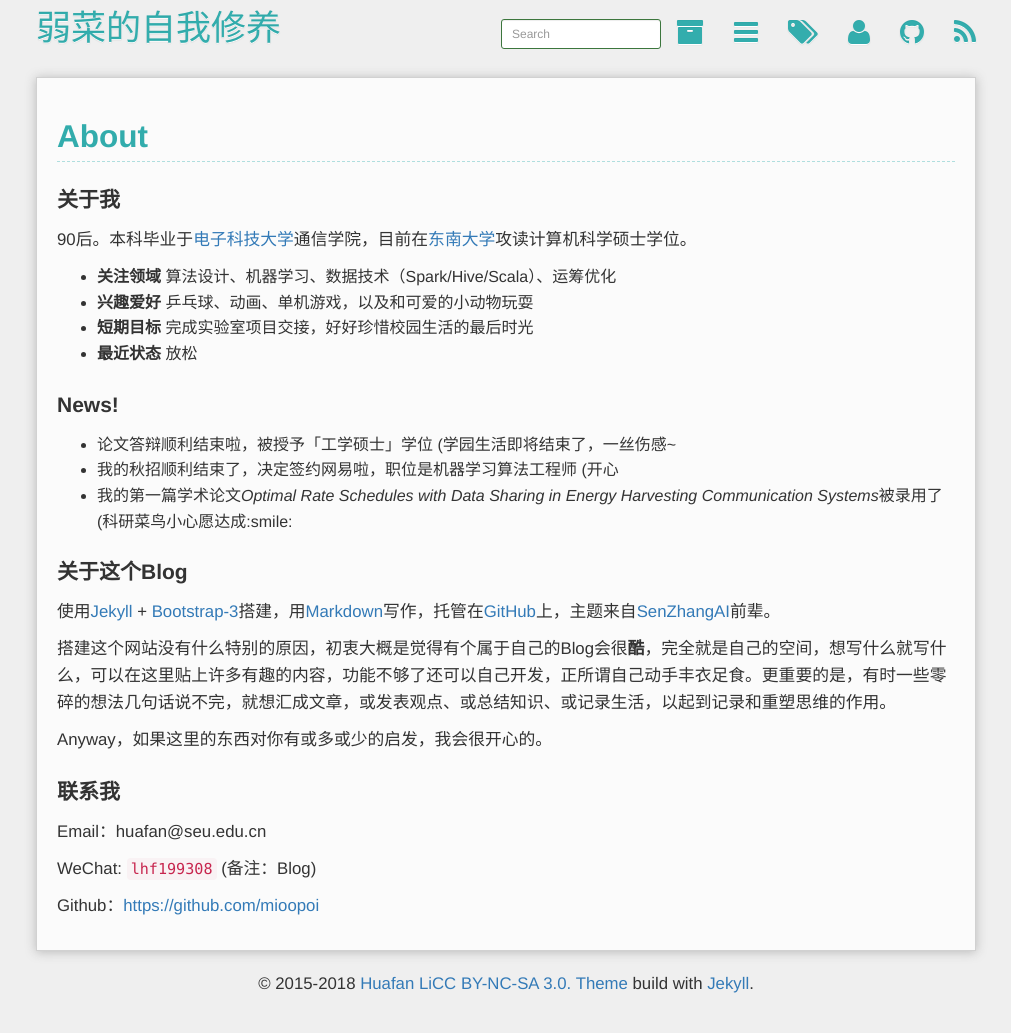
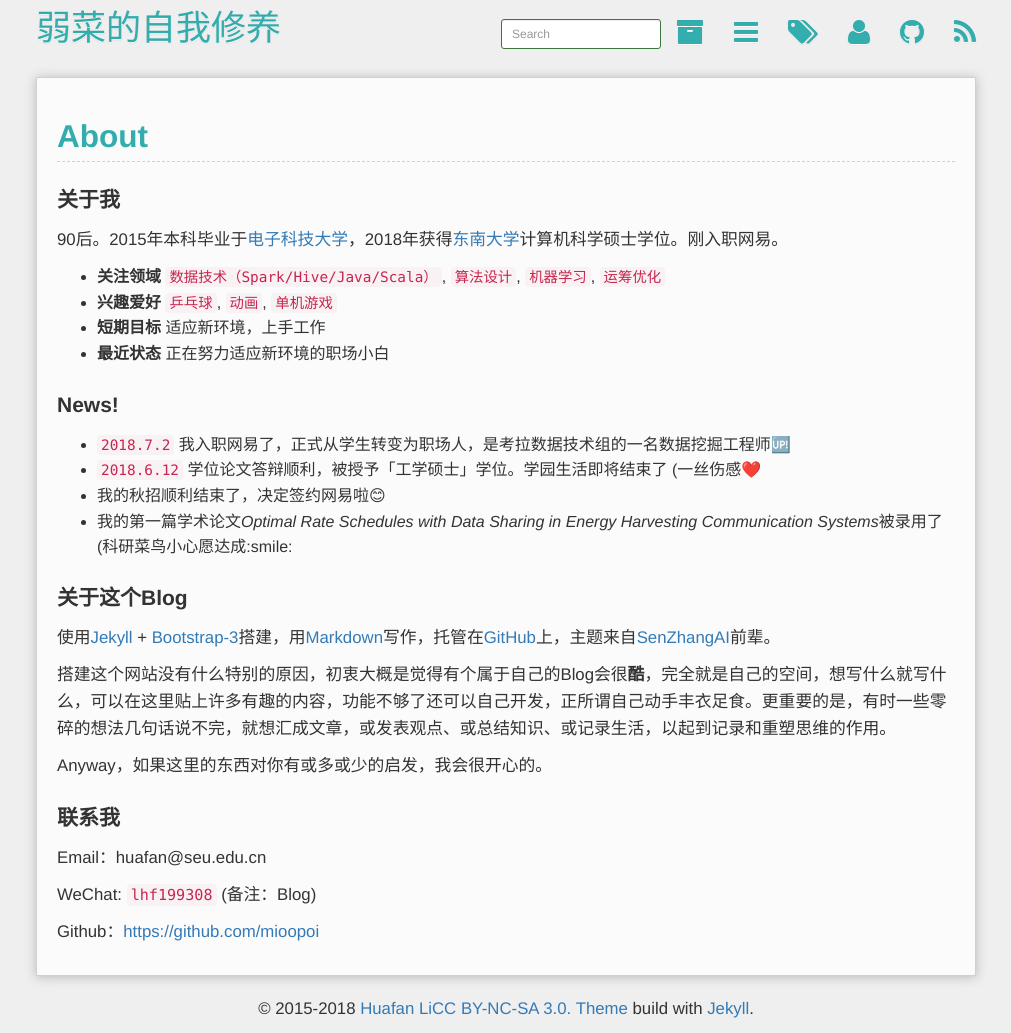
Before and after one commit to mioopoi/mioopoi.github.io, a Jekyll site: the page built from about.md, in a window 1280 px wide. Shown: the whole page, without its empty margins (134-1145 px from the left). Built offline with Jekyll 4.4.1, drawn with Linux system fonts in a browser that asks for light colours; Markdown is read by kramdown in place of the engine named in the settings; comment, search, counter and statistics services are not loaded; before the commit the page ends 1008 px from its top, so only the background shows below that.

Commit message:
update about.md

```diff
--- a/about.md
+++ b/about.md
@@ -7,17 +7,18 @@ comments: true
 
 ### 关于我
 
-90后。本科毕业于[电子科技大学](http://www.uestc.edu.cn/)通信学院，目前在[东南大学](http://www.seu.edu.cn/)攻读计算机科学硕士学位。
+90后。2015年本科毕业于[电子科技大学](http://www.uestc.edu.cn/)，2018年获得[东南大学](http://www.seu.edu.cn/)计算机科学硕士学位。刚入职网易。
 
-- **关注领域** 算法设计、机器学习、数据技术（Spark/Hive/Scala）、运筹优化
-- **兴趣爱好** 乒乓球、动画、单机游戏，以及和可爱的小动物玩耍
-- **短期目标** 完成实验室项目交接，好好珍惜校园生活的最后时光
-- **最近状态** 放松
+- **关注领域** `数据技术（Spark/Hive/Java/Scala）`, `算法设计`, `机器学习`, `运筹优化`
+- **兴趣爱好** `乒乓球`, `动画`, `单机游戏`
+- **短期目标** 适应新环境，上手工作
+- **最近状态** 正在努力适应新环境的职场小白
 
 ### News!
 
-- 论文答辩顺利结束啦，被授予「工学硕士」学位 (学园生活即将结束了，一丝伤感~
-- 我的秋招顺利结束了，决定签约网易啦，职位是机器学习算法工程师 (开心
+- `2018.7.2` 我入职网易了，正式从学生转变为职场人，是考拉数据技术组的一名数据挖掘工程师🆙
+- `2018.6.12` 学位论文答辩顺利，被授予「工学硕士」学位。学园生活即将结束了 (一丝伤感❤️
+- 我的秋招顺利结束了，决定签约网易啦😊
 - 我的第一篇学术论文*Optimal Rate Schedules with Data Sharing in Energy Harvesting Communication Systems*被录用了 (科研菜鸟小心愿达成:smile:
 
 ### 关于这个Blog
```
